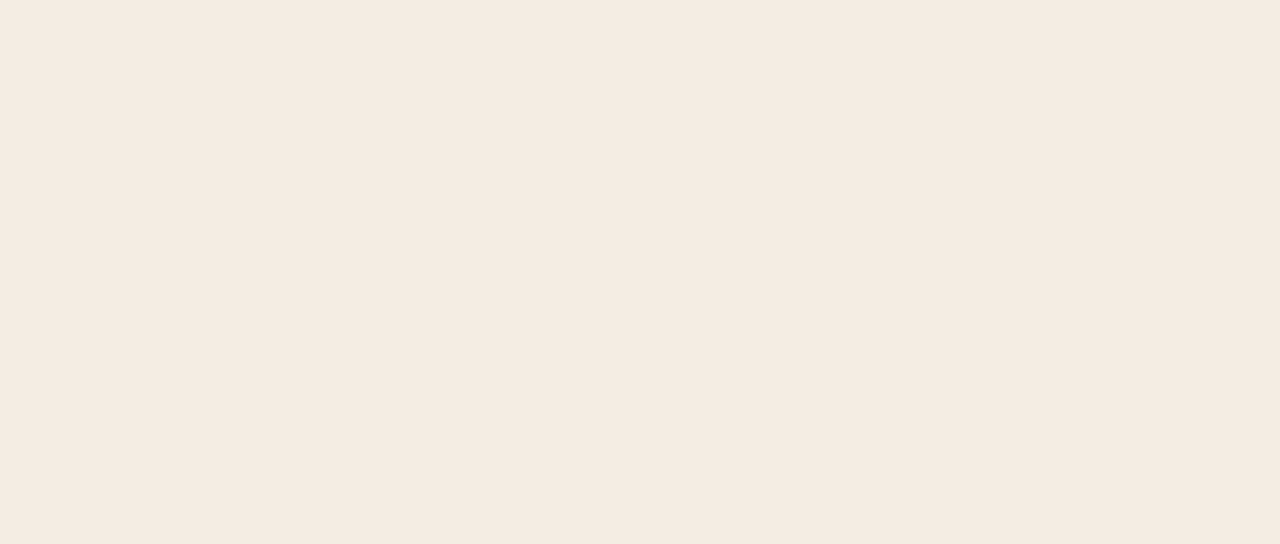
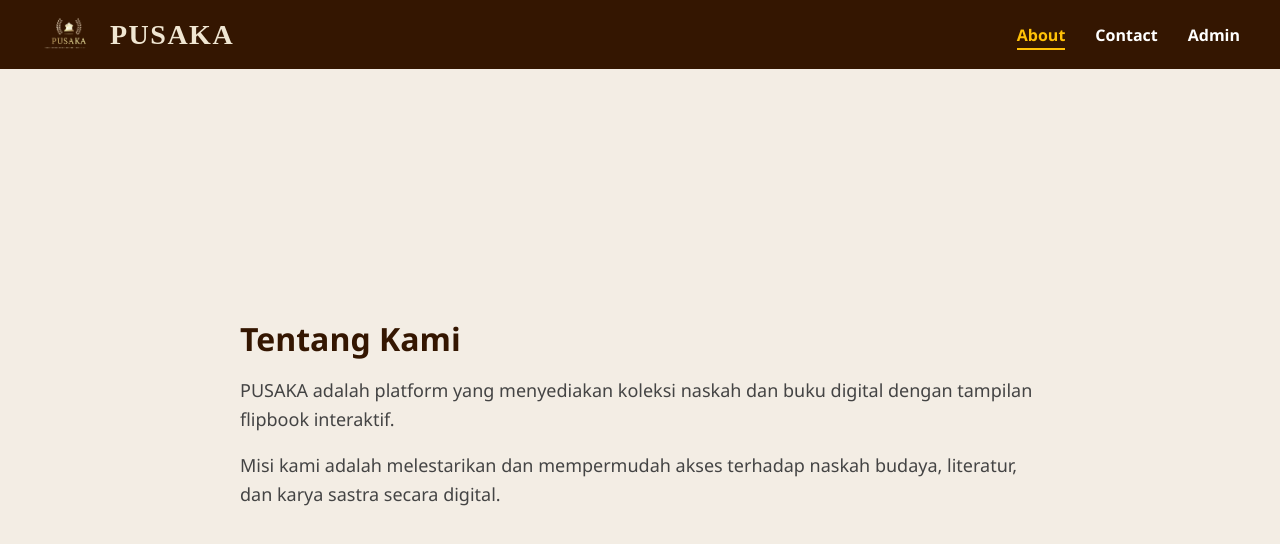
Before and after one commit to Grachiella28/PUSAKA, a React (Vite) app: page /about in a window 1280 px wide. Before the commit this address had no page. Shown: the top 544 px of the page. Built offline with nearby package versions, Linux system fonts and the light colour scheme.

Commit message:
add about contact navbar

```diff
--- a/src/App.jsx
+++ b/src/App.jsx
@@ -4,6 +4,8 @@ import Upload from "./pages/Upload";
 import BacaNaskah from './pages/Flipbook';
 import Login from "./pages/Login";
 import Admin from "./pages/Admin";
+import About from './pages/About';
+import Contact from './pages/Contact';
 
 
 function App() {
@@ -15,6 +17,8 @@ function App() {
         <Route path="/baca/:id" element={<BacaNaskah />} />
         <Route path="/login" element={<Login />} />
         <Route path="/admin" element={<Admin />} />
+        <Route path="/about" element={<About />} />
+         <Route path="/contact" element={<Contact />} />
       </Routes>
     </Router>
   );
--- a/src/components/Navbar.jsx
+++ b/src/components/Navbar.jsx
@@ -1,30 +1,34 @@
 import React from "react";
-import { Link } from "react-router-dom";
+import { NavLink } from "react-router-dom";
+import "../styles/navbar.css";
 import logo from "../assets/Logo.png";
-import "../styles/Navbar.css";
 
-const Navbar = () => {
+const Navbar = React.forwardRef((props, ref) => {
   return (
-    <nav className="navbar">
+    <nav className="navbar" ref={ref}>
       <div className="navbar-container">
         <div className="navbar-logo">
-          <img className="logo-img" src={logo} alt="Logo PUSAKA" />
+          <img src={logo} alt="Logo" className="logo-img" />
           <span className="logo-text">PUSAKA</span>
         </div>
         <ul className="navbar-menu">
           <li>
-            <Link to="/login">Login</Link>
+            <NavLink to="/about">
+              About
+            </NavLink>
           </li>
           <li>
-            <Link to="/about">About</Link>
+            <NavLink to="/contact">
+              Contact
+            </NavLink>
           </li>
           <li>
-            <Link to="/contact">Contact</Link>
+            <NavLink to="/login">Admin</NavLink>
           </li>
         </ul>
       </div>
     </nav>
   );
-};
+});
 
 export default Navbar;
--- /dev/null
+++ b/src/pages/About.jsx
@@ -0,0 +1,33 @@
+import React, { useRef, useState, useEffect } from "react";
+import Navbar from "../components/Navbar";
+import "../styles/about.css";
+
+const About = () => {
+  const [navHeight, setNavHeight] = useState(0);
+  const navbarRef = useRef(null);
+
+  useEffect(() => {
+    if (navbarRef.current) {
+      setNavHeight(navbarRef.current.offsetHeight);
+    }
+  }, []);
+
+  return (
+    <div>
+      <Navbar ref={navbarRef} />
+      <div style={{ paddingTop: navHeight }} className="about-container">
+        <h1>Tentang Kami</h1>
+        <p>
+          PUSAKA adalah platform yang menyediakan koleksi naskah dan buku
+          digital dengan tampilan flipbook interaktif.
+        </p>
+        <p>
+          Misi kami adalah melestarikan dan mempermudah akses terhadap naskah
+          budaya, literatur, dan karya sastra secara digital.
+        </p>
+      </div>
+    </div>
+  );
+};
+
+export default About;
--- /dev/null
+++ b/src/pages/Contact.jsx
@@ -0,0 +1,28 @@
+import React, { useRef, useState, useEffect } from "react";
+import Navbar from "../components/Navbar";
+import "../styles/contact.css";
+
+const Contact = () => {
+  const [navHeight, setNavHeight] = useState(0);
+  const navbarRef = useRef(null);
+
+  useEffect(() => {
+    if (navbarRef.current) {
+      setNavHeight(navbarRef.current.offsetHeight);
+    }
+  }, []);
+
+  return (
+    <div>
+      <Navbar ref={navbarRef} />
+      <div style={{ paddingTop: navHeight }} className="contact-container">
+        <h1>Kontak Kami</h1>
+        <p>Email: support@pusaka.id</p>
+        <p>Telepon: +62 812-3456-7890</p>
+        <p>Alamat: Jl. Literasi No. 123, Jakarta</p>
+      </div>
+    </div>
+  );
+};
+
+export default Contact;
--- a/src/pages/Home.jsx
+++ b/src/pages/Home.jsx
@@ -41,6 +41,8 @@ const Home = () => {
             {/* ✅ Panggil Navbar */}
             <Navbar />
 
+            <Navbar />
+            <div className="home-container">
                 {/* Loading & Error */}
                 {loading && <p className="empty-message">Memuat data...</p>}
                 {error && <p className="empty-message" style={{ color: "red" }}>{error}</p>}
@@ -75,6 +77,8 @@ const Home = () => {
                     </>
                 )}
             </div>
+
+        </div>
     );
 };
 
--- /dev/null
+++ b/src/styles/About.css
@@ -0,0 +1,17 @@
+.about-container {
+  padding: 40px;
+  max-width: 800px;
+  margin: auto;
+}
+
+.about-container h1 {
+  font-size: 32px;
+  margin-bottom: 20px;
+  color: #341601;
+}
+
+.about-container p {
+  font-size: 18px;
+  line-height: 1.6;
+  color: #444;
+}
--- /dev/null
+++ b/src/styles/Contact.css
@@ -0,0 +1,17 @@
+.contact-container {
+  padding: 40px;
+  max-width: 800px;
+  margin: auto;
+}
+
+.contact-container h1 {
+  font-size: 32px;
+  margin-bottom: 20px;
+  color: #341601;
+}
+
+.contact-container p {
+  font-size: 18px;
+  margin-bottom: 10px;
+  color: #444;
+}
--- a/src/styles/Home.css
+++ b/src/styles/Home.css
@@ -1,3 +1,8 @@
+.home-container {
+  padding-top: 100px; /* ✅ Sesuaikan tinggi navbar */
+}
+
+
 /* ===== Judul halaman ===== */
 .page-title {
   text-align: center;
@@ -18,11 +23,14 @@
 
 /* ===== Daftar Naskah ===== */
 .naskah-list {
-  display: grid;
-  grid-template-columns: repeat(auto-fill, minmax(220px, 1fr));
+  display: flex;
+  flex-direction: row; /* ✅ Susun mendatar */
+  flex-wrap: wrap; /* ✅ Supaya turun ke bawah jika tidak muat */
   gap: 25px;
   padding: 0 40px 60px 40px;
+  justify-content: center; /* ✅ Rata tengah */
 }
+
 
 .naskah-card {
   background: white;
--- a/src/styles/Navbar.css
+++ b/src/styles/Navbar.css
@@ -1,18 +1,25 @@
 /* ===== Navbar ===== */
 .navbar {
-  position: sticky;
+  position: fixed;
   top: 0;
+  left: 0;
+  right: 0;
   z-index: 1000;
   background-color: #341601;
   color: white;
   padding: 12px 0;
+  width: 100vw;
+  margin: 0;
+  box-sizing: border-box;
 }
 
-/* Center content */
+/* Full width container - Override any parent constraints */
 .navbar-container {
-  max-width: 1200px; /* ✅ Sama dengan page home */
-  margin: 0 auto;
-  padding: 0 20px;
+  width: 100vw;
+  max-width: none !important; /* Force remove any max-width */
+  margin: 0 !important;
+  padding: 0 40px;
+  box-sizing: border-box;
 
   display: flex;
   justify-content: space-between;
@@ -53,26 +60,89 @@
   color: white;
   text-decoration: none;
   font-weight: 600;
+  font-size: 16px;
+  transition: color 0.3s ease;
 }
 
 .navbar-menu li a:hover {
   color: #ffc107;
 }
 
-/* Responsive */
+/* Tablet responsive */
+@media (max-width: 1024px) {
+  .navbar-container {
+    padding: 0 30px;
+  }
+
+  .navbar-menu {
+    gap: 25px;
+  }
+
+  .logo-text {
+    font-size: 26px;
+  }
+}
+
+/* Mobile responsive */
 @media (max-width: 768px) {
   .navbar-container {
+    padding: 0 20px;
     flex-direction: column;
-    gap: 10px;
+    gap: 15px;
   }
 
   .navbar-menu {
     flex-wrap: wrap;
     justify-content: center;
+    gap: 20px;
+  }
+
+  .logo-text {
+    font-size: 24px;
+  }
+
+  .logo-img {
+    width: 50px;
+  }
+
+  .navbar-menu li a {
+    font-size: 15px;
+  }
+}
+
+/* Small mobile */
+@media (max-width: 480px) {
+  .navbar-container {
+    padding: 0 15px;
+    gap: 12px;
+  }
+
+  .navbar-menu {
     gap: 15px;
   }
 
   .logo-text {
     font-size: 22px;
+    letter-spacing: 1px;
+  }
+
+  .logo-img {
+    width: 45px;
+  }
+
+  .navbar-menu li a {
+    font-size: 14px;
   }
 }
+
+/* Efek link aktif */
+.navbar-menu li a.active {
+  color: #ffc107; /* Warna highlight */
+  border-bottom: 2px solid #ffc107; /* Garis bawah */
+  padding-bottom: 2px;
+}
+
+/* Animasi halus saat berubah */
+.navbar-menu li a {
+  transition: color 0.3s ease, border-bottom 0.3s ease;
+}
```
Also changed, not shown: src/Home.css (deleted, +0 -169 lines). Lines whose indentation alone changed are shown as unchanged.
